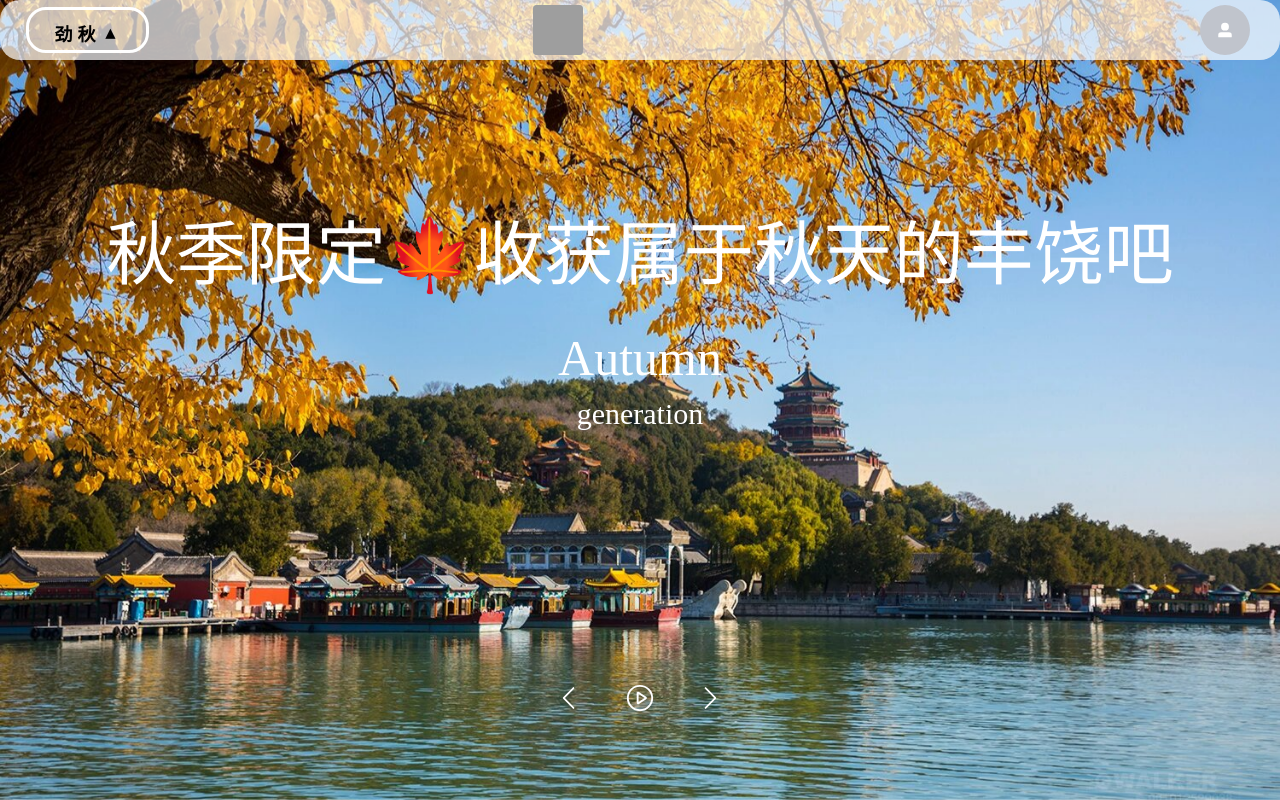
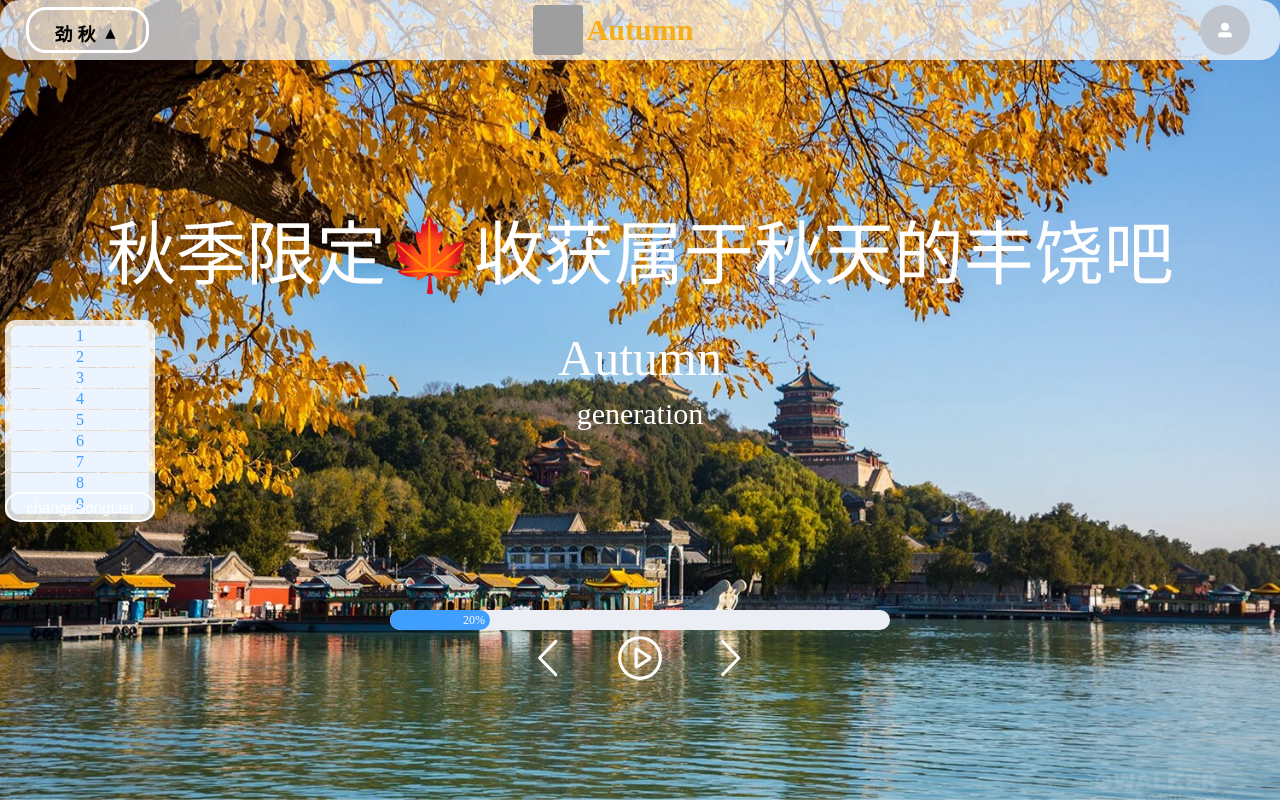
Before and after one commit to LovelyToaster/Season-Player, a Vue app: page /autumn in a window 1280 px wide. Built offline with nearby package versions, Linux system fonts and the light colour scheme; grey boxes are pictures that could not be loaded.

Commit message:
添加进度条，下拉列表，改变歌单

```diff
--- a/src/components/Player.vue
+++ b/src/components/Player.vue
@@ -1,9 +1,18 @@
 <template>
+  <!--  进度条-->
+  <div class="bar">
+    <el-progress
+        :percentage="long"
+        :text-inside="true"
+        :stroke-width="20"
+    />
+  </div>
+
   <!--  切换歌-->
   <div class="playIcon">
     <!--      上一首-->
     <el-icon
-        size="30px"
+        size="50px"
         :color="prevColor"
         @click.stop="handlePrevClick"
         @mouseenter="prevColor = 'black'"
@@ -13,7 +22,7 @@
     </el-icon>
     <!--      播放-->
     <el-icon
-        size="30px"
+        size="50px"
         :color="playColor"
         @click.stop="handlePlayPauseClick"
         @mouseenter="playColor = 'black'"
@@ -24,7 +33,7 @@
 
     <!--      下一首-->
     <el-icon
-        size="30px"
+        size="50px"
         :color="nextColor"
         @click.stop="handleNextClick"
         @mouseenter="nextColor = 'black'"
@@ -36,13 +45,14 @@
 </template>
 
 <script setup lang="ts">
-import {ArrowLeft, ArrowRight,VideoPause,VideoPlay} from "@element-plus/icons-vue";
+import {ArrowLeft, ArrowRight, VideoPause, VideoPlay} from "@element-plus/icons-vue";
 import {computed, ref} from "vue";
 
 const prevColor = ref('white')
 const nextColor = ref('white')
 const playColor = ref('white')
 const isPlaying = ref(false)
+let long = ref(20)
 
 const playPauseIcon = computed(() => {
   return isPlaying.value ? VideoPause : VideoPlay
@@ -65,10 +75,33 @@ const handleNextClick = () => {
 </script>
 
 <style scoped>
+/* 确保进度条容器占据足够的空间 */
+.bar {
+  position: relative;
+  width: 100%;
+  max-width: 500px;
+  margin: 15% auto 16% auto; /* 上下边距 */
+  animation: slide-in-up 1s ease-in-out forwards;
+  animation-delay: 0s;
+}
+
+/* 进度条样式 */
+.bar .el-progress--line {
+  position: absolute;
+  top: 50%;
+  left: 50%;
+  transform: translate(-50%, -50%); /* 将进度条居中 */
+  max-width: 100%;
+  width: 100%;
+}
+
+.bar .el-progress--line .el-progress--text {
+  display: none; /* 隐藏百分比文本 */
+}
+
 .playIcon {
   display: flex;
   justify-content: center;
-  margin-top: 20%;
   animation: slide-in-up 1s ease-in-out forwards;
   animation-delay: 0s;
 }
--- a/src/components/season/Autumn.vue
+++ b/src/components/season/Autumn.vue
@@ -25,9 +25,10 @@
         <el-avatar shape="square" :size="50" :fit="fit" :src="url"/>
       </div>
     </div>
-    <!--进度条-->
-    <div class="bar">
 
+    <!--    歌名-->
+    <div class="songNameTop">
+      <p>{{ song.songName }}</p>
     </div>
   </div>
 
@@ -37,6 +38,8 @@
     <p class="songName">{{ song.songName }}</p>
     <p class="songWord">{{ song.songWord }}</p>
   </div>
+
+  <SongList/>
   <Player/>
 </template>
 
@@ -46,6 +49,7 @@ import '@/style/backNav.css'
 import {ref} from "vue";
 import {reactive, toRefs} from "vue";
 import Player from "@/components/Player.vue";
+import SongList from "@/components/songList.vue";
 
 let song = ref({
   songSum: "秋季限定🍁收获属于秋天的丰饶吧",
@@ -62,5 +66,7 @@ const {fits, url} = toRefs(state)
 </script>
 
 <style scoped>
-
+.songNameTop p {
+  color: #f5ae13;
+}
 </style>
--- a/src/components/season/Spring.vue
+++ b/src/components/season/Spring.vue
@@ -25,9 +25,10 @@
         <el-avatar shape="square" :size="50" :fit="fit" :src="url"/>
       </div>
     </div>
-    <!--进度条-->
-    <div class="bar">
 
+    <!--    歌名-->
+    <div class="songNameTop">
+      <p>{{ song.songName }}</p>
     </div>
   </div>
 
@@ -37,6 +38,8 @@
     <p class="songName">{{ song.songName }}</p>
     <p class="songWord">{{ song.songWord }}</p>
   </div>
+
+  <SongList/>
   <Player/>
 </template>
 
@@ -46,6 +49,8 @@ import '@/style/backNav.css'
 import {ref} from "vue";
 import {reactive, toRefs} from 'vue'
 import Player from "@/components/Player.vue";
+import SongList from "@/components/songList.vue";
+
 
 let song = ref({
   songSum: "秋季限定🍁收获属于秋天的丰饶吧",
@@ -62,5 +67,7 @@ const {fits, url} = toRefs(state)
 </script>
 
 <style scoped>
-
+.songNameTop p {
+  color: #86a360;
+}
 </style>
--- a/src/components/season/Summer.vue
+++ b/src/components/season/Summer.vue
@@ -25,12 +25,12 @@
         <el-avatar shape="square" :size="50" :fit="fit" :src="url"/>
       </div>
     </div>
-    <!--进度条-->
-    <div class="bar">
 
+    <!--    歌名-->
+    <div class="songNameTop">
+      <p>{{ song.songName }}</p>
     </div>
   </div>
-
 
   <!--  歌单大图-->
   <div class="songListBox">
@@ -38,6 +38,8 @@
     <p class="songName">{{ song.songName }}</p>
     <p class="songWord">{{ song.songWord }}</p>
   </div>
+
+  <SongList/>
   <Player/>
 </template>
 
@@ -47,6 +49,7 @@ import '@/style/backNav.css'
 import {ref} from "vue";
 import {reactive, toRefs} from "vue";
 import Player from "@/components/Player.vue";
+import SongList from "@/components/songList.vue";
 
 let song = ref({
   songSum: "秋季限定🍁收获属于秋天的丰饶吧",
@@ -63,5 +66,7 @@ const {fits, url} = toRefs(state)
 </script>
 
 <style scoped>
-
+.songNameTop p {
+  color: #cfa88e;
+}
 </style>
--- a/src/components/season/Winter.vue
+++ b/src/components/season/Winter.vue
@@ -25,11 +25,11 @@
         <el-avatar shape="square" :size="50" :fit="fit" :src="url"/>
       </div>
     </div>
-    <!--进度条-->
-    <div class="bar">
 
+    <!--    歌名-->
+    <div class="songNameTop">
+      <p>{{ song.songName }}</p>
     </div>
-
   </div>
 
   <!--  歌单大图-->
@@ -38,8 +38,9 @@
     <p class="songName">{{ song.songName }}</p>
     <p class="songWord">{{ song.songWord }}</p>
   </div>
+
+  <SongList/>
   <Player/>
-
 </template>
 
 <script setup lang="ts">
@@ -48,6 +49,7 @@ import '@/style/backNav.css'
 import {ref} from "vue";
 import {reactive, toRefs} from "vue";
 import Player from "@/components/Player.vue";
+import SongList from "@/components/songList.vue";
 
 let song = ref({
   songSum: "秋季限定🍁收获属于秋天的丰饶吧",
@@ -61,10 +63,10 @@ const state = reactive({
 })
 
 const {fits, url} = toRefs(state)
-
-
 </script>
 
 <style scoped>
-
+.songNameTop p {
+  color: #6fbcf0;
+}
 </style>
--- /dev/null
+++ b/src/components/songList.vue
@@ -0,0 +1,106 @@
+<template>
+  <!--  歌曲列表框-->
+  <div class="songList">
+    <ul v-infinite-scroll="load" class="infinite-list" style="overflow: auto">
+      <li v-for="i in count" :key="i" class="infinite-list-item">{{ i }}</li>
+    </ul>
+  </div>
+  <!--  change歌单-->
+  <div class="changeList">
+    <button @click="changeList">changeSongList</button>
+  </div>
+</template>
+
+<script setup lang="ts">
+import {ref} from "vue";
+
+const count = ref(0)
+const load = () => {
+  count.value += 2
+}
+
+const changeList = () => {
+  //改变歌单列表
+}
+</script>
+
+<style scoped>
+.songList {
+  position: absolute;
+  top: 40%;
+  left: 5px;
+  border-radius: 10px;
+  background-color: rgba(255, 255, 255, 0.8);
+  width: 150px;
+  height: 200px;
+  animation: fade-in 1s ease-in-out forwards;
+  animation-delay: 0s;
+}
+
+.changeList {
+  position: absolute;
+  top: 61.5%;
+  left: 5px;
+  border-radius: 10px;
+  width: 150px;
+  height: 30px;
+}
+
+.changeList button {
+  width: 150px;
+  height: 30px;
+  font-size: 15px;
+  color: white;
+  border: 2px solid white;
+  border-radius: 50px;
+  background-color: transparent;
+  opacity: 0;
+  animation: fade-in 1s ease-in-out forwards;
+  animation-delay: 0s;
+}
+
+@keyframes fade-in {
+  0% {
+    opacity: 0;
+    transform: translateY(50px);
+  }
+  100% {
+    opacity: 1;
+    transform: translateY(0);
+  }
+}
+
+button:hover {
+  background-color: #8fb291;
+  color: white;
+  font-size: 1.1em; /* 设置按钮文字变大 */
+}
+
+button:active {
+  font-size: 0.8em;
+}
+
+.songList .infinite-list {
+  height: 190px;
+  padding: 0;
+  margin: 5px;
+  list-style: none;
+  border-radius: 10px;
+  animation: fade-in 1s ease-in-out forwards;
+  animation-delay: 0s;
+}
+
+.songList .infinite-list .infinite-list-item {
+  display: flex;
+  align-items: center;
+  justify-content: center;
+  height: 20px;
+  background: var(--el-color-primary-light-9);
+  margin: 1px;
+  color: var(--el-color-primary);
+}
+
+.songList .infinite-list .infinite-list-item + .list-item {
+  margin-top: 2px;
+}
+</style>
--- a/src/router/index.ts
+++ b/src/router/index.ts
@@ -1,7 +1,7 @@
 import {createRouter, createWebHistory} from 'vue-router'
 import HomeView from '@/views/HomeView.vue'
-import Login from '@/components/Login.vue'
-import ChooseView from "@/components/ChooseView.vue";
+import Login from '@/views/Login.vue'
+import ChooseView from "@/views/ChooseView.vue";
 import Spring from "@/components/season/Spring.vue"
 import Summer from "@/components/season/Summer.vue"
 import Autumn from "@/components/season/Autumn.vue"
--- a/src/style/backNav.css
+++ b/src/style/backNav.css
@@ -8,6 +8,7 @@
     object-fit: cover;
     z-index: -1;
 }
+
 /*导航栏*/
 .menu {
     background-color: rgba(255, 255, 255, 0.7);
@@ -21,6 +22,7 @@
     align-items: center; /* 垂直居中对齐 */
     justify-content: space-between; /* 子元素两端对齐 */
 }
+
 /*头像*/
 .menu .userBox {
     justify-content: space-between; /* 元素之间水平间距相等 */
@@ -28,12 +30,28 @@
     margin-left: auto; /* 将头像向右推动 */
     order: 3;
 }
+/*歌名框*/
+.songNameTop {
+    position: absolute;
+    top: 50%;
+    left: 50%;
+    transform: translate(-50%, -50%);
+    z-index: 1;
+
+}
+/*歌名*/
+.songNameTop p {
+    font-size: 30px;
+    font-weight: bold;
+}
+
 /*专辑盒子*/
 .Img-fit {
     display: flex;
     order: 2; /* 设置头像在flex容器中的顺序为2 */
     margin-left: 30%; /* 将专辑封面距离右侧边缘设置为30% */
 }
+
 /*专辑照片*/
 .Img-fit .block {
     display: flex;
@@ -54,6 +72,7 @@
     transition: padding 0.3s ease; /* 添加过渡效果 */
     padding: 0 10px; /* 初始左右内边距 */
 }
+
 /*下拉按钮*/
 .dropbtn {
     background-color: transparent;
@@ -67,14 +86,17 @@
     letter-spacing: 5px;
     font-weight: bold;
 }
+
 /*小三角*/
 .arrow {
     margin-left: 5px;
     transition: transform 0.3s ease;
 }
+
 .dropdown:hover .arrow {
     transform: rotate(180deg);
 }
+
 /*下拉三个按钮*/
 .dropdown-content {
     display: none;
@@ -89,6 +111,7 @@
     animation: dropdownAnimation 0.3s ease-out; /* 添加动画属性 */
     animation-fill-mode: forwards; /* 保持动画最后一帧状态 */
 }
+
 /*三个按钮字体*/
 .dropdown-content a {
     color: white;
@@ -99,12 +122,15 @@
     letter-spacing: 5px;
     font-weight: bold;
 }
+
 .dropdown-content a:hover {
     background-color: rgba(255, 255, 255, 0.1);
 }
+
 .dropdown:hover .dropdown-content {
     display: block;
 }
+
 @keyframes dropdownAnimation {
     0% {
         transform: translateY(-20px);
@@ -123,6 +149,7 @@
     flex-direction: column; /* 使子元素垂直堆叠 */
     align-items: center; /* 使子元素在交叉轴上居中对齐 */
 }
+
 /*歌单字*/
 .songSum {
     font-size: 70px;
@@ -133,6 +160,7 @@
     animation: slide-in-up 1s ease-in-out forwards;
     animation-delay: 0s;
 }
+
 /*歌名*/
 .songName {
     font-size: 50px;
@@ -143,6 +171,7 @@
     animation: slide-in-up 1s ease-in-out forwards;
     animation-delay: 0s;
 }
+
 /*歌词*/
 .songWord {
     font-size: 30px;
@@ -153,6 +182,7 @@
     animation: slide-in-up 1s ease-in-out forwards;
     animation-delay: 0s;
 }
+
 /*歌单、歌名动画*/
 @keyframes slide-in-up {
     0% {
```
Also changed, not shown: src/views/ChooseView.vue (renamed from src/components/ChooseView.vue), src/views/Login.vue (renamed from src/components/Login.vue). Lines whose indentation alone changed are shown as unchanged.
